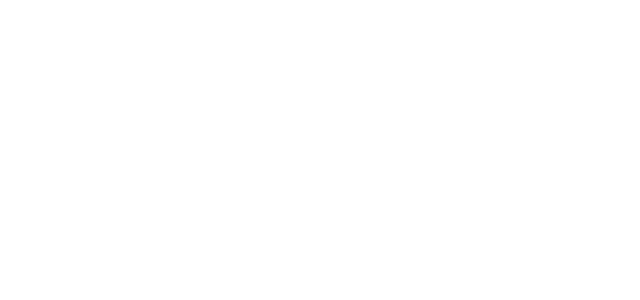
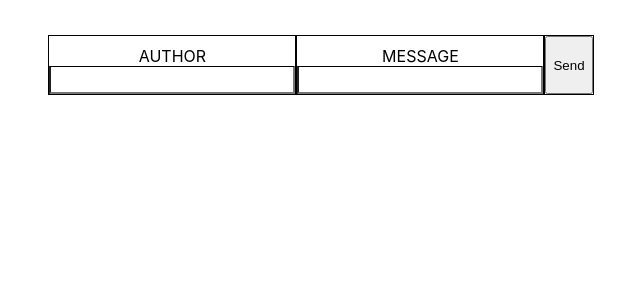
Before and after one commit to PEnluQ/lab_60_Beksultan_Kadyrbekov_Kutman_Sulaimanov, a React (Create React App) app: page / in a window 1280 px wide. Shown: the top 300 px of the page, without its empty margins (319-959 px from the left). Built offline with nearby package versions, Linux system fonts and the light colour scheme.

Commit message:
added some general styles to components

```diff
--- a/src/App.css
+++ b/src/App.css
@@ -1,38 +1,6 @@
 .App {
   text-align: center;
+  max-width: 1000px;
+  margin: 20px auto 0;
+  padding: 15px;
 }
-
-.App-logo {
-  height: 40vmin;
-  pointer-events: none;
-}
-
-@media (prefers-reduced-motion: no-preference) {
-  .App-logo {
-    animation: App-logo-spin infinite 20s linear;
-  }
-}
-
-.App-header {
-  background-color: #282c34;
-  min-height: 100vh;
-  display: flex;
-  flex-direction: column;
-  align-items: center;
-  justify-content: center;
-  font-size: calc(10px + 2vmin);
-  color: white;
-}
-
-.App-link {
-  color: #61dafb;
-}
-
-@keyframes App-logo-spin {
-  from {
-    transform: rotate(0deg);
-  }
-  to {
-    transform: rotate(360deg);
-  }
-}
--- a/src/App.js
+++ b/src/App.js
@@ -1,11 +1,12 @@
 import React from 'react';
 import './App.css';
+import Messenger from "./container/Messenger/Messenger";
 
 
 function App() {
   return (
     <div className="App">
-
+      <Messenger/>
     </div>
   );
 }
--- a/src/components/MessageSend/MessageSend.css
+++ b/src/components/MessageSend/MessageSend.css
@@ -0,0 +1,23 @@
+.MessageSend form{
+    display: flex;
+    justify-content: center;
+}
+.SendWrapper{
+    border: 1px solid #000;
+    padding: 10px 0 0;
+}
+.SendWrapper:last-child{
+    padding: 0;
+}
+.SendWrapper span{
+    display: block;
+    text-transform: uppercase;
+}
+.SendWrapper input{
+    border-top: 1px solid #000;
+    font-size: 18px;
+    padding: 2px 5px;
+}
+.SendWrapper button{
+    height: 100%;
+}
--- a/src/components/MessageSend/MessageSend.js
+++ b/src/components/MessageSend/MessageSend.js
@@ -0,0 +1,16 @@
+import React from 'react';
+import './MessageSend.css';
+
+const MessageSend = (props) => {
+    return (
+        <div className='MessageSend'>
+            <form action="#" onSubmit={props.Submit}>
+                <div className='SendWrapper'><span>author </span><input type="text"/></div>
+                <div className='SendWrapper'><span>message </span><input type="text"/></div>
+                <div className='SendWrapper'><button>Send</button></div>
+            </form>
+        </div>
+    );
+};
+
+export default MessageSend;
--- a/src/components/Messages/Messages.js
+++ b/src/components/Messages/Messages.js
@@ -1,9 +1,10 @@
 import React from 'react';
+import Message from "./Message/Message";
 
 const Messages = (props) => {
     return (
         <div className='Messages'>
-
+            <Message/>
         </div>
     );
 };
--- a/src/container/Messenger/Messenger.js
+++ b/src/container/Messenger/Messenger.js
@@ -1,10 +1,14 @@
 import React, {Component} from 'react';
+import MessageSend from "../../components/MessageSend/MessageSend";
+import Messages from "../../components/Messages/Messages";
 
 class Messenger extends Component {
     render() {
+        console.log('hello');
         return (
             <div className='Messenger'>
-
+                <MessageSend/>
+                <Messages/>
             </div>
         );
     }
```
